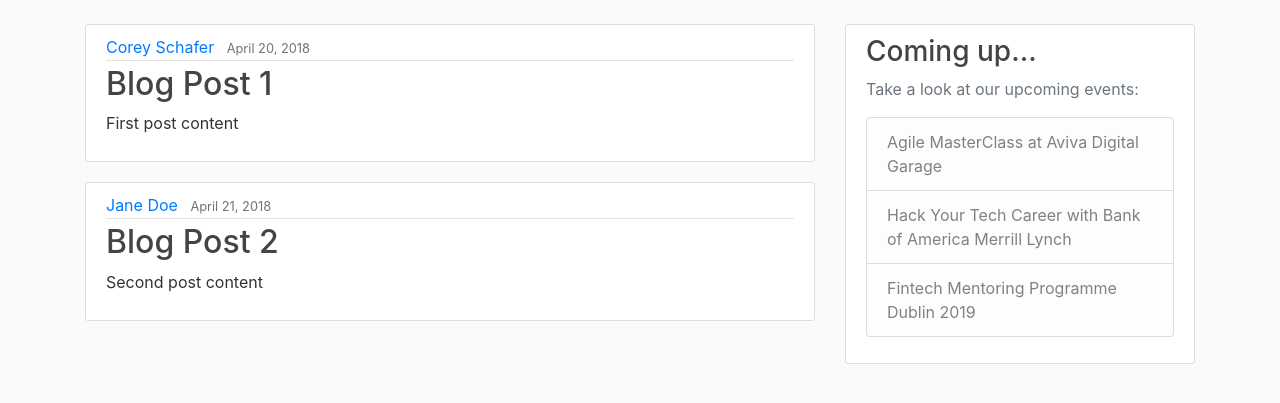
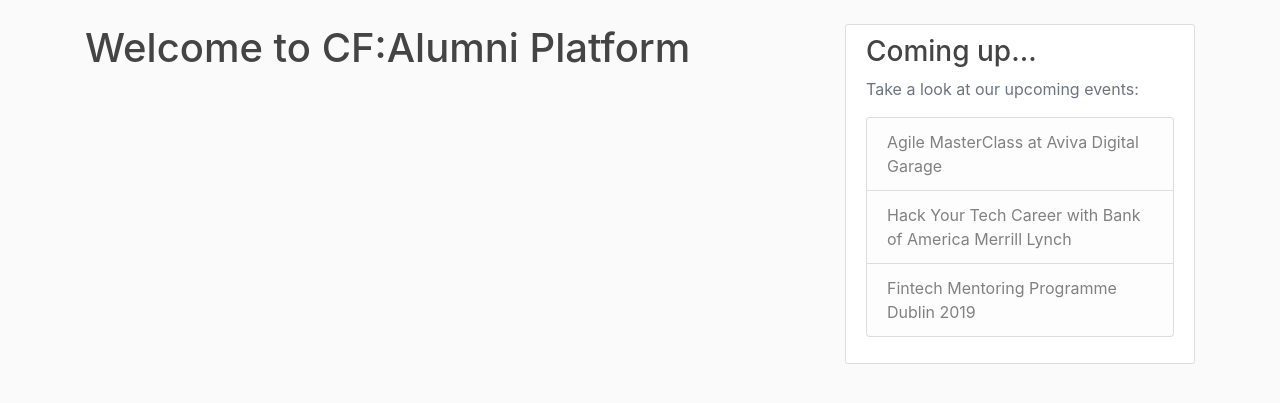
Before and after one commit to renatadev/codefirstgirls, a Flask app: page / in a window 1280 px wide. Shown: the part 56-459 px from the top of the page. Run offline with Flask 2, Linux system fonts and the light colour scheme; some libraries are stand-ins or nearby versions.

Commit message:
Create a new route

```diff
--- a/project/routes.py
+++ b/project/routes.py
@@ -21,6 +21,9 @@ posts = [
 
 #Decorators (routes)
 @app.route("/")
+def index():
+    return render_template("index.html", title="Welcome to CF:Alumni")
+
 @app.route("/home")
 def home():
     return render_template("home.html", posts=posts) #access our data in our template
--- /dev/null
+++ b/project/templates/index.html
@@ -0,0 +1,4 @@
+{% extends "layout.html" %}
+{% block content %}
+    <h1>Welcome to CF:Alumni Platform</h1>
+{% endblock content %}
--- a/project/templates/layout.html
+++ b/project/templates/layout.html
@@ -26,7 +26,7 @@
           </button>
           <div class="collapse navbar-collapse" id="navbarToggle">
             <div class="navbar-nav mr-auto">
-              <a class="nav-item nav-link" href="/">Home</a>
+              <a class="nav-item nav-link" href="/home">Home</a>
               <a class="nav-item nav-link" href="/about">About</a>
             </div>
             <!-- Navbar Right Side -->
```
Also changed, not shown: 1 other file.
